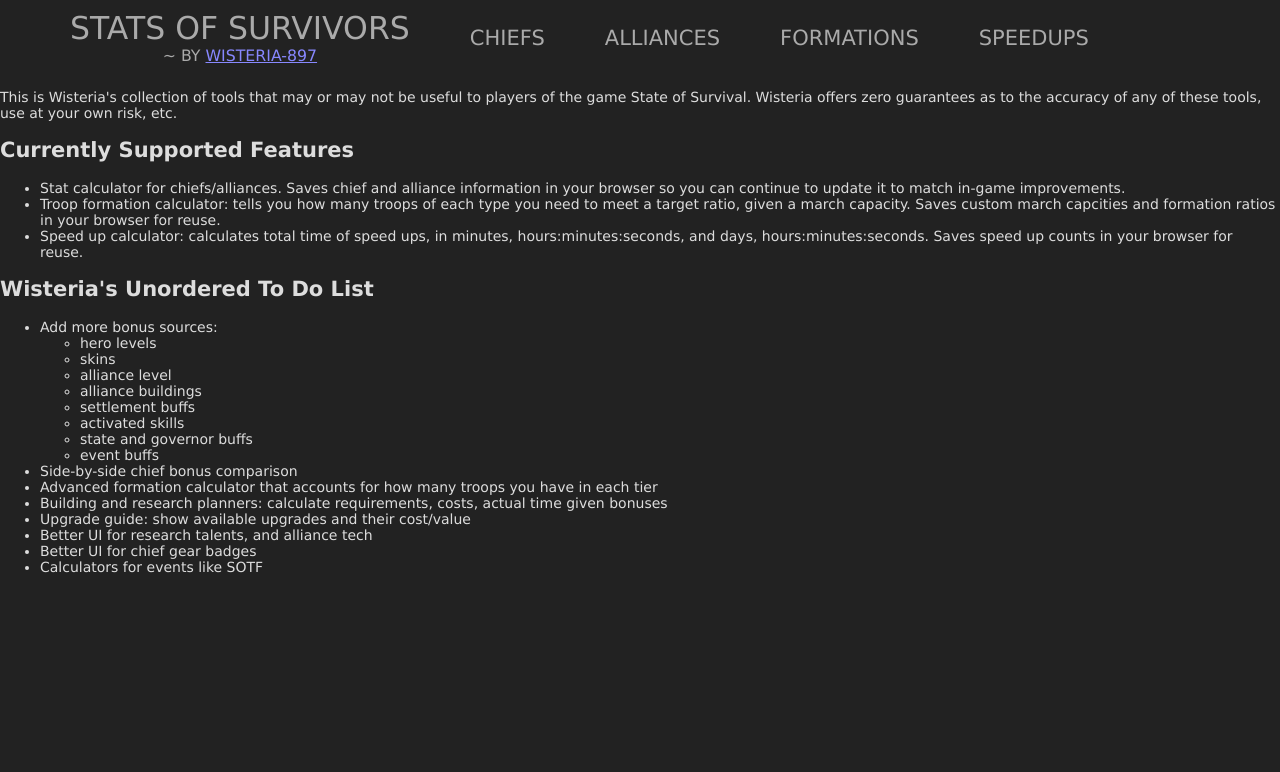
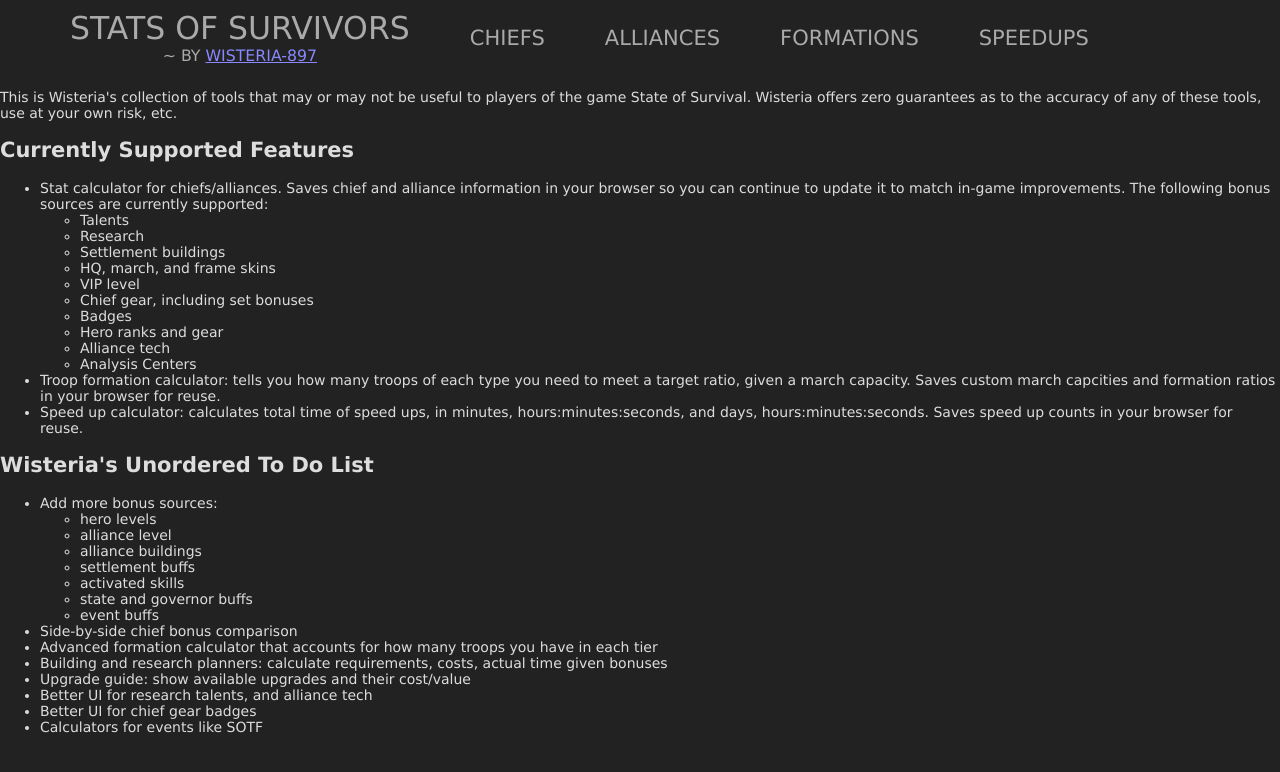
Before and after one commit to wisteria-897/stats-of-survivors, a React (Create React App) app: page /#/ in a window 1280 px wide. Shown: the top 772 px of the page. Built offline with nearby package versions, Linux system fonts and the light colour scheme.

Commit message:
Updated home page text.

```diff
--- /dev/null
+++ b/src/features/home/Home.module.css
@@ -0,0 +1,11 @@
+.homePanel {
+    flex-flow: 1 1 0;
+    display: flex;
+    flex-flow: column nowrap;
+}
+
+.subPanel {
+    flex: 1 1 0;
+    flex-basis: 0;
+    overflow: hidden scroll;
+}
--- a/src/features/home/HomePanel.tsx
+++ b/src/features/home/HomePanel.tsx
@@ -1,12 +1,28 @@
+import styles from './Home.module.css';
+
 export default function HomePanel() {
     return (
-        <main>
+        <main className={styles.homePanel}>
+            <section className={styles.subPanel}>
                 <p>
                 This is Wisteria's collection of tools that may or may not be useful to players of the game State of Survival. Wisteria offers zero guarantees as to the accuracy of any of these tools, use at your own risk, etc.
                 </p>
                 <h2>Currently Supported Features</h2>
                 <ul>
-                <li>Stat calculator for chiefs/alliances. Saves chief and alliance information in your browser so you can continue to update it to match in-game improvements.</li>
+                    <li>Stat calculator for chiefs/alliances. Saves chief and alliance information in your browser so you can continue to update it to match in-game improvements. The following bonus sources are currently supported:
+                        <ul>
+                            <li>Talents</li>
+                            <li>Research</li>
+                            <li>Settlement buildings</li>
+                            <li>HQ, march, and frame skins</li>
+                            <li>VIP level</li>
+                            <li>Chief gear, including set bonuses</li>
+                            <li>Badges</li>
+                            <li>Hero ranks and gear</li>
+                            <li>Alliance tech</li>
+                            <li>Analysis Centers</li>
+                        </ul>
+                    </li>
                     <li>Troop formation calculator: tells you how many troops of each type you need to meet a target ratio, given a march capacity. Saves custom march capcities and formation ratios in your browser for reuse.</li>
                     <li>Speed up calculator: calculates total time of speed ups, in minutes, hours:minutes:seconds, and days, hours:minutes:seconds. Saves speed up counts in your browser for reuse.</li>
                 </ul>
@@ -16,7 +32,6 @@ export default function HomePanel() {
                         Add more bonus sources:
                         <ul>
                             <li>hero levels</li>
-                        <li>skins</li>
                             <li>alliance level</li>
                             <li>alliance buildings</li>
                             <li>settlement buffs</li>
@@ -33,6 +48,7 @@ export default function HomePanel() {
                     <li>Better UI for chief gear badges</li>
                     <li>Calculators for events like SOTF</li>
                 </ul>
+            </section>
         </main>
     );
 }
```
Lines whose indentation alone changed are shown as unchanged.
